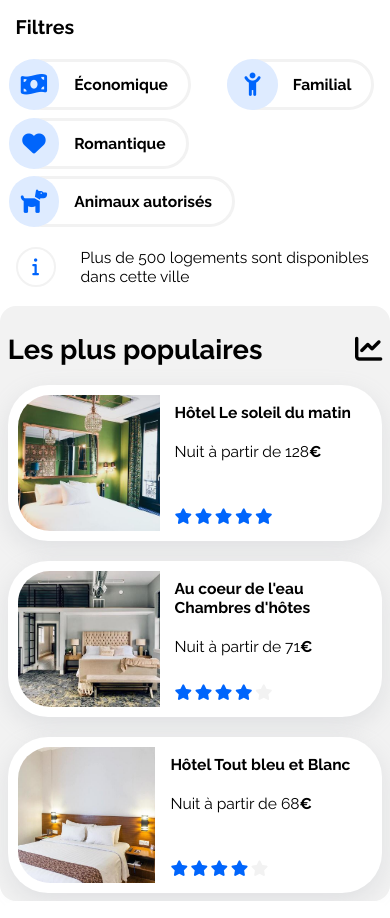
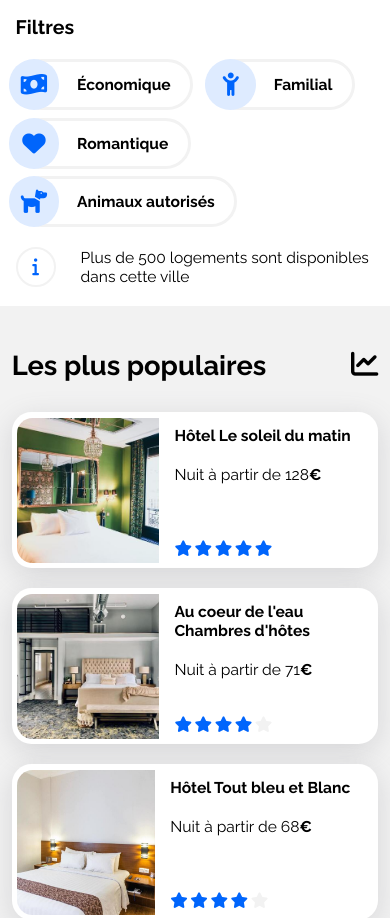
Before and after one commit to nocout5/project_2, a plain HTML site: page index.html in a window 390 px wide. Shown: the part 420-1338 px from the top of the page. Drawn offline with Linux system fonts and the light colour scheme.

Commit message:
border radius mobile

```diff
--- a/css/main.css
+++ b/css/main.css
@@ -26,7 +26,7 @@ h1{
 }
 
 h2{
-    font-size: 20px;
+    font-size: 16px;
 }
 
 h3{
@@ -209,7 +209,7 @@ main {
     align-content: space-around;
     margin-top: 40px;
     margin-bottom: 40px;
-    gap: 15px;
+    gap: 25px;
 }
 
 .filters_elmt {
@@ -307,7 +307,7 @@ main {
     background-color: #F2F2F2;
     border-radius: 16px;
     flex-basis: 66%;
-    padding: 2%;
+    padding: 3%;
 }
 
 .result h2 {
@@ -321,7 +321,7 @@ main {
     height: 100%;
     width: 100%;
     justify-content: space-evenly;
-    gap: 10px;
+    gap: 15px;
 }
 
 .result_elmt {
@@ -330,7 +330,7 @@ main {
     background-color: white;
     width: 31%;
     height: 150px;
-    box-shadow: rgba(149, 157, 165, 0.2) 0px 8px 24px;
+    box-shadow: rgba(100, 100, 111, 0.2) 0px 7px 29px 0px;
     border-radius: 16px;
     flex-grow: 1;
     padding: 5px;
@@ -370,6 +370,7 @@ main {
     margin-top: 20px;
     flex-basis: 100%;
     font-weight: 700;
+    margin-bottom: 20px;
 }
 
 /* popularity result */
@@ -387,7 +388,7 @@ main {
 
 .pop_result {
     flex-basis: 33%;
-    margin-left: 20px;
+    margin-left: 25px;
 
 }
 
@@ -450,7 +451,7 @@ main {
     display: flex;
     flex-direction: column;
     border-radius: 10px;
-    box-shadow: rgba(149, 157, 165, 0.2) 0px 8px 24px;
+    box-shadow: rgba(100, 100, 111, 0.2) 0px 7px 29px 0px;
     width: 23.3%;
     flex-grow: 1;
 }
@@ -640,6 +641,7 @@ footer{
         margin-top: 20px;
         gap: 2vw;
         margin-bottom: 5vw;
+        margin-right: 5vw;
     }
 
     .filters_elmt{
@@ -649,7 +651,8 @@ footer{
 
     .filters_elmt p{
         font-size: 4vw;
-        margin-right: 20px;
+        margin-right: 5vw;
+        margin-left: 2vw;
     }
 
     .filters_icon{
@@ -675,6 +678,10 @@ footer{
         flex-direction: column;
     }
 
+    .pop_result_list{
+        margin-bottom: 5vw;
+    }
+
     .result{
         width: 100%;
         margin: 0;
@@ -688,19 +695,19 @@ footer{
 
     #pop_header h2, #pop_header i{
         font-size: 7vw;
-        margin-top: 5vw;
-        margin-bottom: 5vw;
+        margin-top: 8vw;
+        margin-bottom: 8vw;
     }
 
     .result_elmt{
-        padding: 10px;
+        padding: 1.4vw;
         width: 100%;
         height: 55vw;
-        border-radius: 40px;
+        border-radius: 5vw;
     }
 
     .result_elmt img{
-        border-radius: 33px 33px 0 0;
+        border-radius: 4vw 4vw 0 0;
     }
 
     .result_spec h3{
@@ -722,15 +729,16 @@ footer{
     .pop_result{
         order: -1;
         background-color: #F2F2F2;
+        border-radius: 0;
     }
 
     .pop_result_elmt{
-        border-radius: 40px;
+        border-radius: 5vw;
         height: 40vw;
     }
 
     .pop_result_elmt img{
-        border-radius: 32px 0 0 32px;
+        border-radius: 4vw 0 0 4vw;
     }
 
     .expand{
@@ -755,11 +763,11 @@ footer{
     .activity_elmt {
         height: 52vw;
         width: 100%;
-        border-radius: 40px;
+        border-radius: 5vw;
     }
 
     .activity_elmt img{
-        border-radius: 40px 40px 0 0;
+        border-radius: 4vw 4vw 0 0;
     }
 
     .activity_elmt h3{
@@ -803,7 +811,7 @@ footer{
 
 /* tablet */
 
-@media  screen and (max-width: 996px) and (min-width: 768px) {
+@media  screen and (max-width: 996px) and (min-width: 769px){
 
     #search_result{
         flex-direction: column;
```
